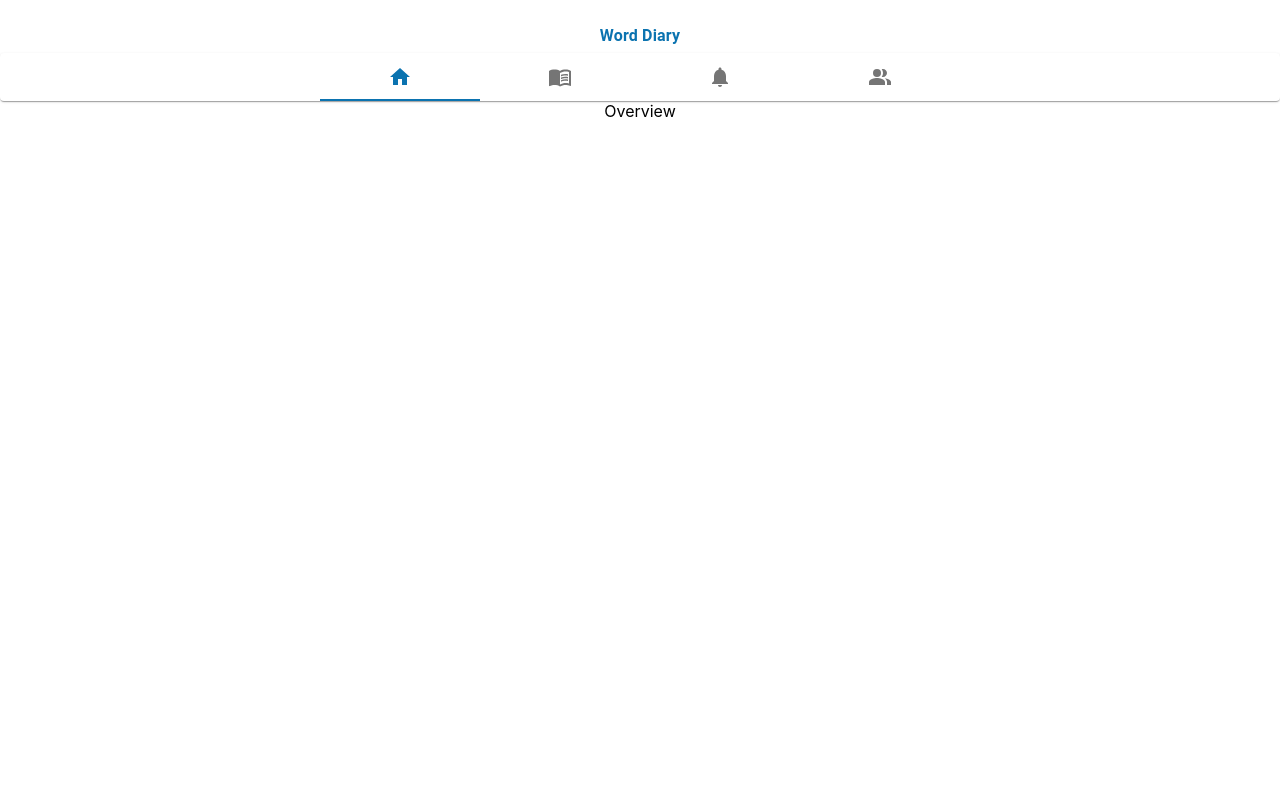
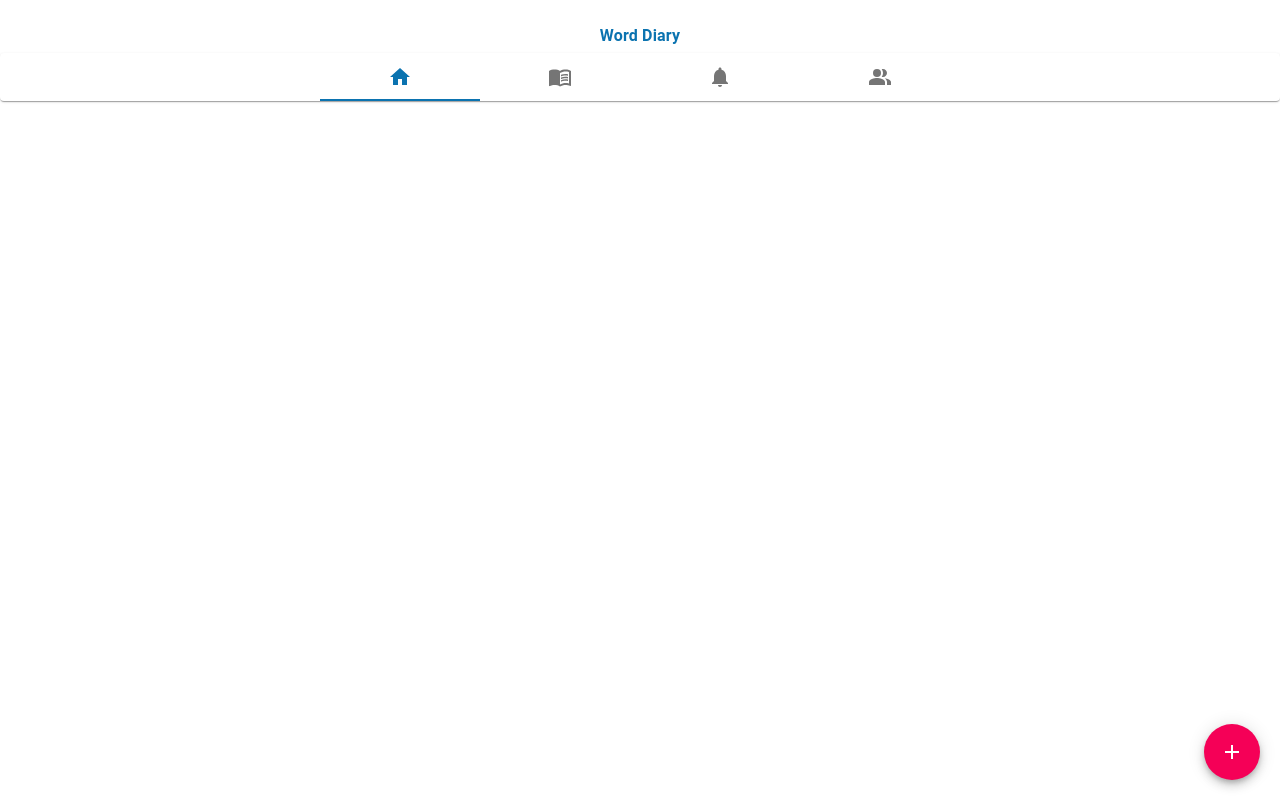
Before and after one commit to gandh99/Word-Diary, a React (Create React App) app in the folder client/: page / in a window 1280 px wide. Built offline with nearby package versions, Linux system fonts and the light colour scheme; sample sign-in values are in the browser's storage.

Commit message:
Added a fab to the diary page

```diff
--- a/client/src/homePage/Diary.js
+++ b/client/src/homePage/Diary.js
@@ -1,9 +1,19 @@
 import React from 'react'
+import Fab from '@material-ui/core/Fab'
+import AddIcon from '@material-ui/icons/Add'
 
 export default function Diary() {
     return (
         <div>
-            Diary
+            <Fab color="secondary" aria-label="add" style={fabStyle}>
+                <AddIcon />
+            </Fab>
         </div>
     )
 }
+
+const fabStyle = {
+    position: 'absolute',
+    bottom: '20px',
+    right: '20px'
+}
--- a/client/src/homePage/HomePage.js
+++ b/client/src/homePage/HomePage.js
@@ -6,7 +6,7 @@ import Notifications from './Notifications'
 import Friends from './Friends'
 
 export default function HomePage(props) {
-    const [tabContentIndex, setTabContentIndex] = useState(0)
+    const [tabContentIndex, setTabContentIndex] = useState(1)
     const tabContent = [
         <Overview />,
         <Diary />,
```
